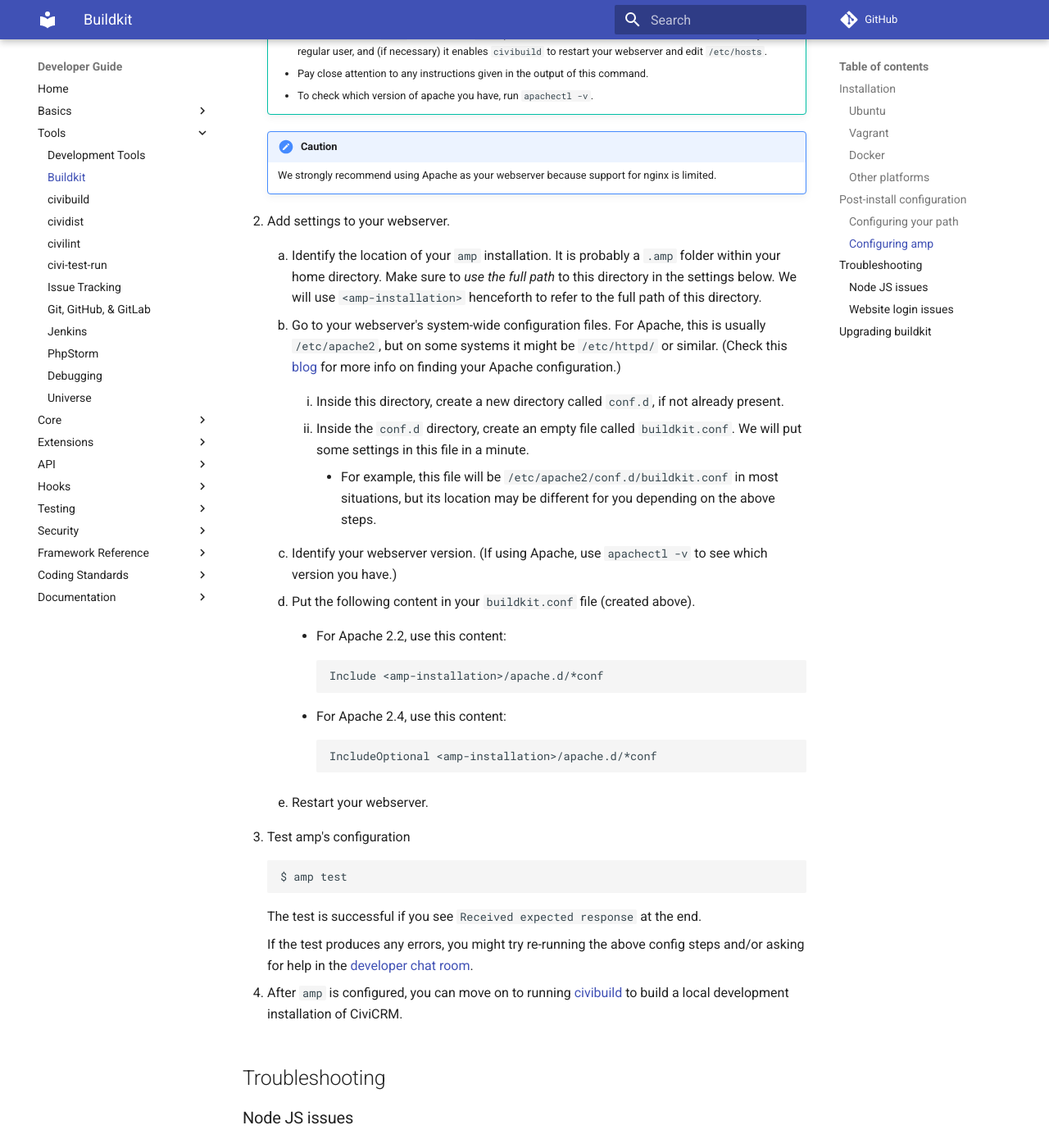
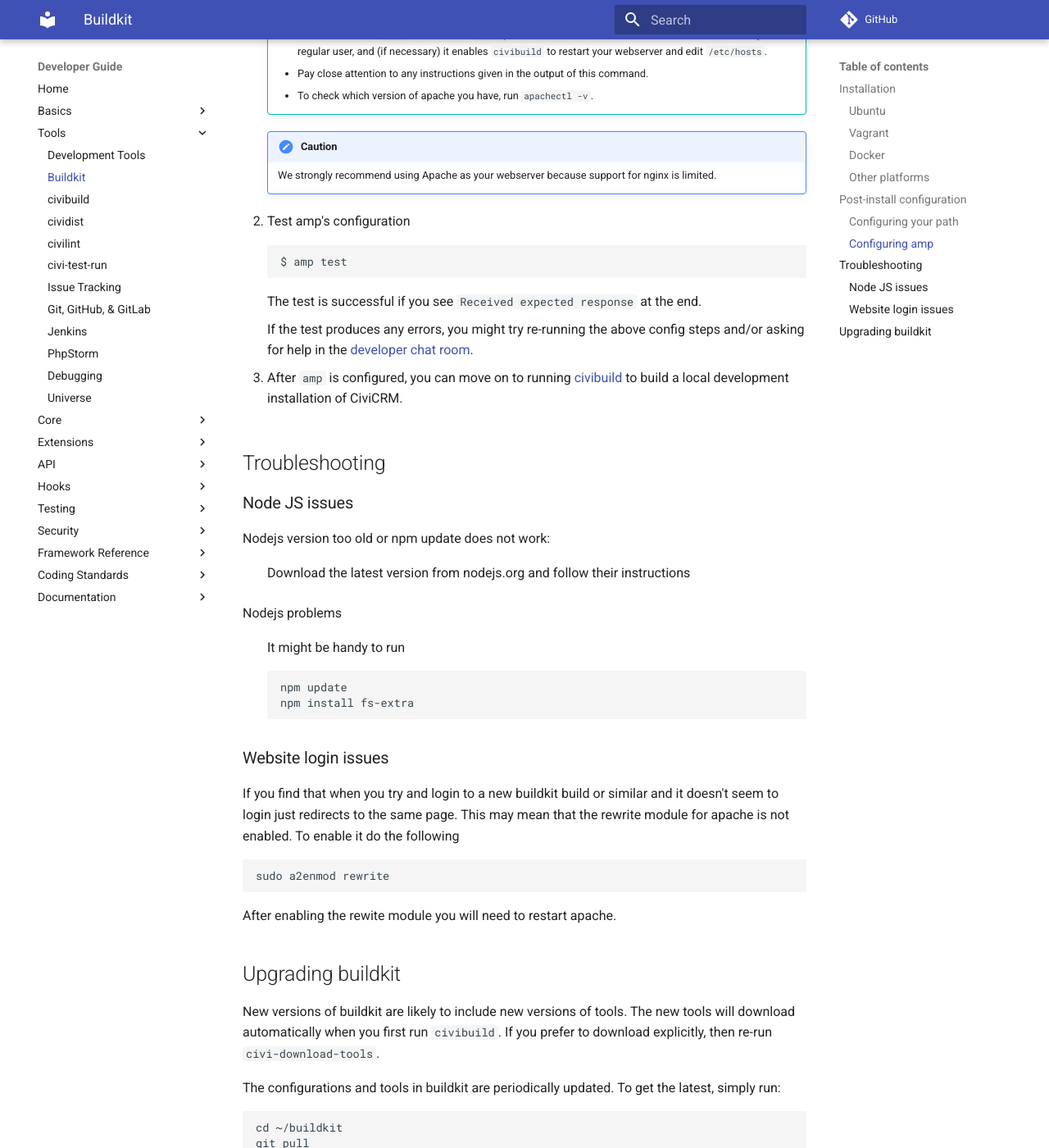
Before and after one commit to civicrm/civicrm-dev-docs, an MkDocs documentation site: the page built from docs/tools/buildkit.md, in a window 1280 px wide and 1400 px high, scrolled down 3293 px. Shown: the whole window at 82% size. Built offline with MkDocs 1.6.1 and Material for MkDocs 9.7.7, drawn with Linux system fonts in a browser that asks for light colours; comment, search, counter and statistics services are not loaded; old or Windows-style settings are respelled for this version of MkDocs.

Commit message:
Remove doc for adding amp settings to apache
Tim and I added these instructions to amp (and improved them) so now
it's better to remove them here.

````diff
--- a/docs/tools/buildkit.md
+++ b/docs/tools/buildkit.md
@@ -119,37 +119,6 @@
     !!! caution
         We strongly recommend using Apache as your webserver because support for nginx is limited.
 
-
-1. Add settings to your webserver.
-
-    1. Identify the location of your `amp` installation. It is probably a `.amp` folder within your home directory. Make sure to *use the full path* to this directory in the settings below. We will use `<amp-installation>` henceforth to refer to the full path of this directory.
-
-    1. Go to your webserver's system-wide configuration files. For Apache, this is usually `/etc/apache2`, but on some systems it might be `/etc/httpd/` or similar. (Check this [blog](http://commanigy.com/blog/2011/6/8/finding-apache-configuration-file-httpd-conf-location) for more info on finding your Apache configuration.)
-
-        1. Inside this directory, create a new directory called `conf.d`, if not already present.
-
-        1. Inside the `conf.d` directory, create an empty file called `buildkit.conf`. We will put some settings in this file in a minute.
-
-            * For example, this file will be `/etc/apache2/conf.d/buildkit.conf` in most situations, but its location may be different for you depending on the above steps.
-
-    1. Identify your webserver version. (If using Apache, use `apachectl -v` to see which version you have.)
-
-    1. Put the following content in your `buildkit.conf` file (created above).
-
-        * For Apache 2.2, use this content:
-
-            ```
-            Include <amp-installation>/apache.d/*conf
-            ```
-
-        * For Apache 2.4, use this content:
-
-            ```
-            IncludeOptional <amp-installation>/apache.d/*conf
-            ```
-
-    1. Restart your webserver.
-
 1. Test amp's configuration
 
     ```
````
